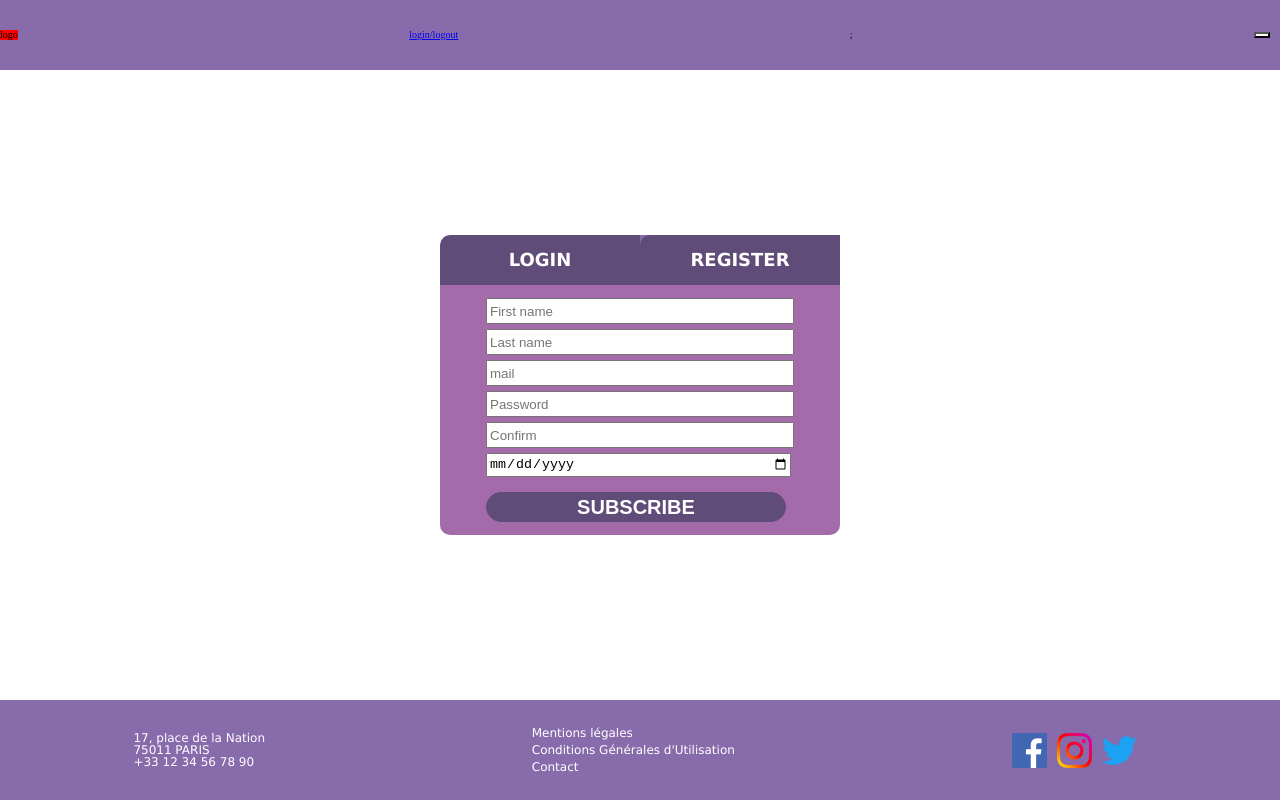
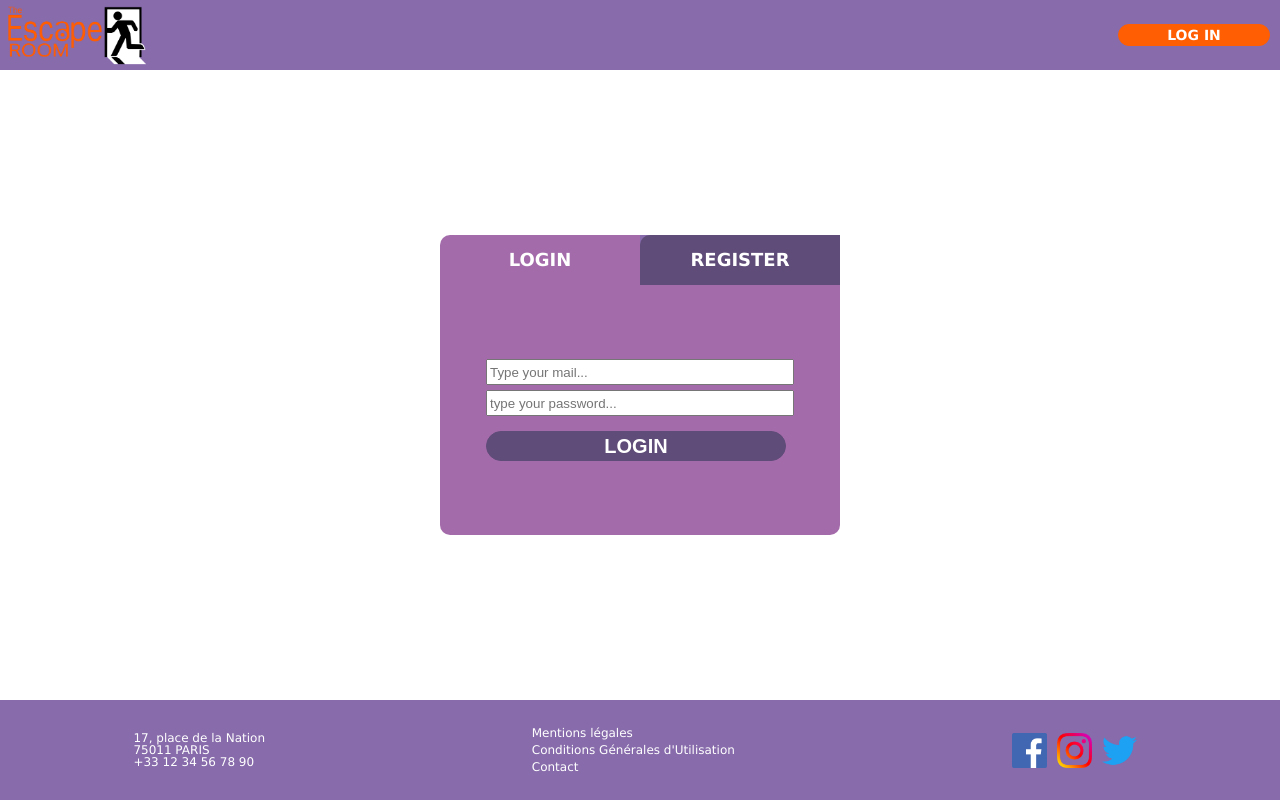
Before and after one commit to jdhaisne/escape-game, a React (Vite) app: page /login in a window 1280 px wide. Built offline with nearby package versions, Linux system fonts and the light colour scheme.

Commit message:
style header

```diff
--- a/src/App.scss
+++ b/src/App.scss
@@ -28,7 +28,10 @@
   background-color: #876BAB;
 
   &__logo {
-    background-color: red;
+    width: 15em;
+    height: 9rem;
+    background-image: url(../public/img/escapelogo.png);
+    background-size: cover;
   }
 
   &__modal {
@@ -41,11 +44,29 @@
   }
 }
 
+.header__button {
+  display: flex;
+  align-items: center;
+  justify-content: center;
+  margin: 10px;
+  text-align: center;
+  text-decoration: none;
+  text-transform: uppercase;
+  background-color: #FF5E02;
+  width: 15rem;
+  height: 2rem;
+  border: 1px solid #FF5E02;
+  border-radius: 20px;
+  color: #FFF;
+  font-size: 14px;
+  font-weight: 600;
+  font-family: 'Lucida Sans', 'Lucida Sans Regular', 'Lucida Grande', 'Lucida Sans Unicode', Geneva, Verdana, sans-serif;
+}
 
-.header__button {
-  margin: 10px;
+.header__button:hover {
+  color: #FF5E02;
   background-color: #FFF;
-  text-transform: uppercase;
+  border: 1px solid #FFF;
 }
 
 //FOOTER
--- a/src/components/EHeader-component.tsx
+++ b/src/components/EHeader-component.tsx
@@ -32,16 +32,13 @@
   return (
     <>
       <div className="header">
-        <div className="header__logo">logo</div>
+        <div className="header__logo"></div>
         <NavLink
           to="/login"
-          className={({ isActive, isPending }) =>
-            isPending ? "pending" : isActive ? "active" : ""
-          }
-        >
-          login/logout
+          className={"header__button " + ((isPending: boolean, isActive: boolean) => isPending ? "pending" : isActive ? "active" : "")}
+        >Log In
         </NavLink>
-        ;<EButton classArray={["header__button"]} onClick={onClick}></EButton>
+        {/* <EButton classArray={[]} onClick={onClick}></EButton> */}
       </div>
 
       {/* <EModal
--- a/src/pages/ELogin-page.tsx
+++ b/src/pages/ELogin-page.tsx
@@ -6,8 +6,8 @@
 import style from "../components/login/style.module.scss";
 
 export const ELoginPage = () => {
-  const [stateLog, setStateLog] = useState<string>("")
-  const [styleTargetLogin, setStyleTargetLogin] = useState<string>("")
+  const [stateLog, setStateLog] = useState<string>("login")
+  const [styleTargetLogin, setStyleTargetLogin] = useState<string>("login")
 
   const [styleTargetRegister, setStyleTargetRegister] = useState<string>("")
 
```
Also changed, not shown: public/img/escapelogo.png (added).
